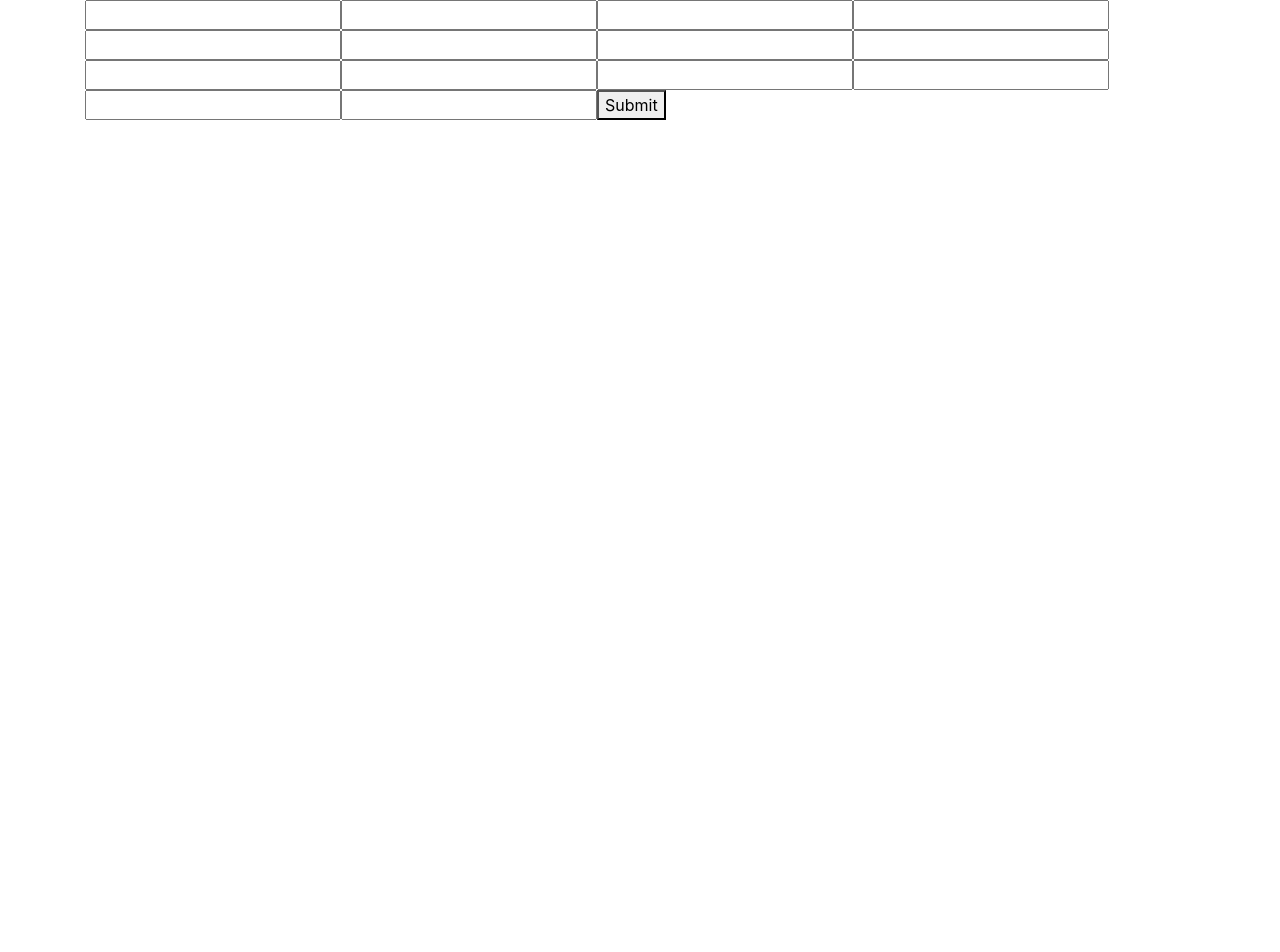
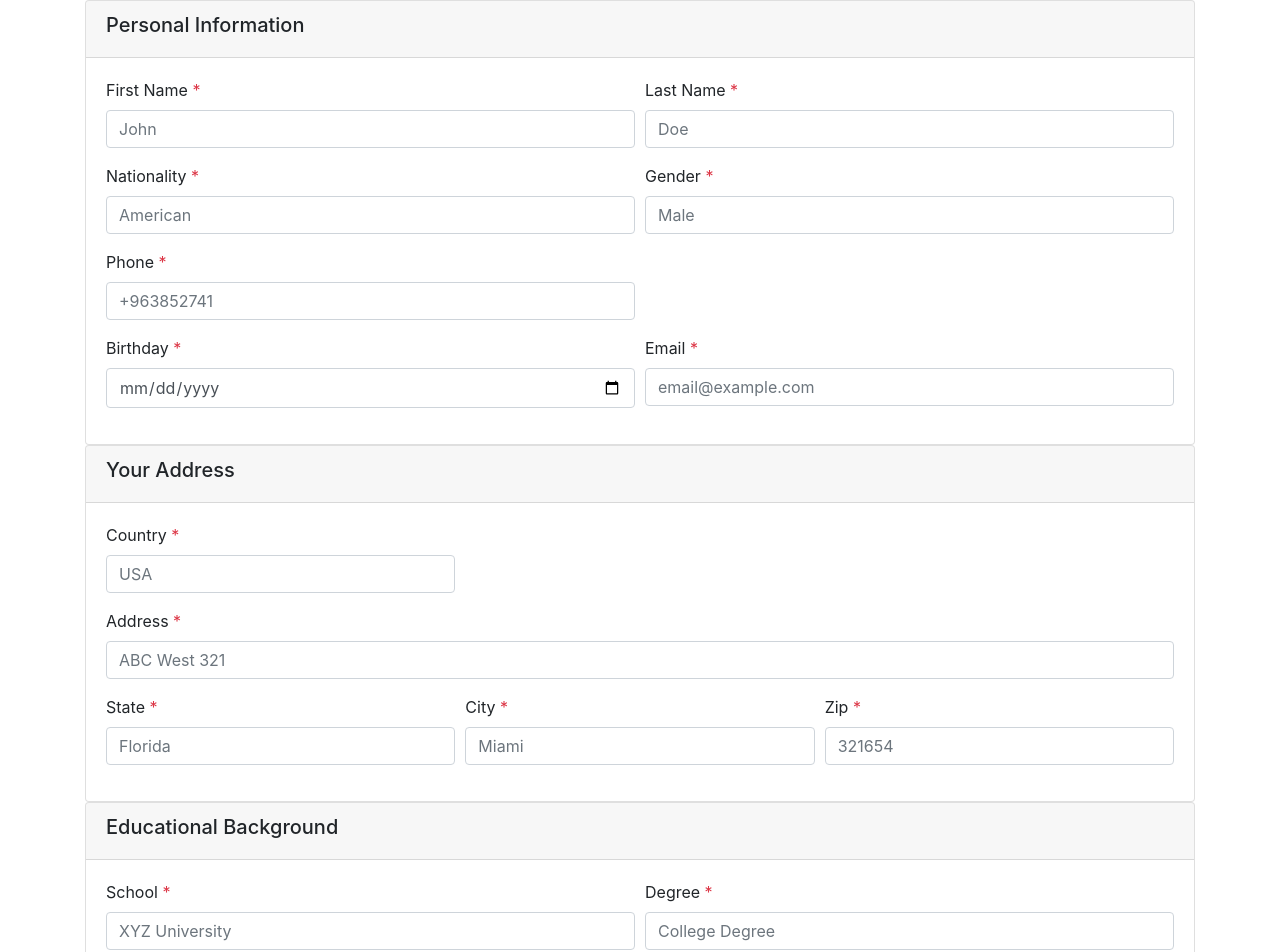
Before and after one commit to pkvillanueva/react-wordpress-crud, a React app in the folder content/themes/rwc-frontend/: page /new in a window 1280 px wide. Shown: the top 952 px of the page. Before the commit the page ends 800 px from the top, so only its background shows below. Built offline with nearby package versions, Linux system fonts and the light colour scheme; the HTML template or start-up script is replaced by a standard one.

Commit message:
Add ApplicantForm markup

```diff
--- a/content/themes/rwc-frontend/src/components/Applicant/ApplicantForm.js
+++ b/content/themes/rwc-frontend/src/components/Applicant/ApplicantForm.js
@@ -3,22 +3,109 @@ import { Field, reduxForm } from 'redux-form';
 
 let ApplicantForm = ({ handleSubmit }) => {
 	return (
-		<form onSubmit={handleSubmit}>
-			<Field name="firstName" component="input" type="text" />
-			<Field name="lastName" component="input" type="text" />
-			<Field name="gender" component="input" type="text" />
-			<Field name="phone" component="input" type="text" />
-			<Field name="email" component="input" type="email" />
-			<Field name="country" component="input" type="text" />
-			<Field name="state" component="input" type="text" />
-			<Field name="city" component="input" type="text" />
-			<Field name="address" component="input" type="text" />
-			<Field name="nationality" component="input" type="text" />
-			<Field name="birthday" component="input" type="text" />
-			<Field name="educBgSchool" component="input" type="text" />
-			<Field name="educBgDegree" component="input" type="text" />
-			<Field name="educBgArea" component="input" type="text" />
-			<button type="submit">Submit</button>
+		<form className="applicant__form" onSubmit={handleSubmit}>
+			<div className="card">
+				<div className="card-header">
+					<h5>Personal Information</h5>
+				</div>
+				<div className="card-body">
+					<div className="form-row">
+					  <div className="form-group col-md-6">
+				      <label htmlFor="firstName">First Name <span className="text-danger">*</span></label>
+				      <Field className="form-control" placeholder="John" name="firstName" component="input" type="text" />
+					  </div>
+					  <div className="form-group col-md-6">
+				      <label htmlFor="lastName">Last Name <span className="text-danger">*</span></label>
+				      <Field className="form-control" placeholder="Doe" name="lastName" component="input" type="text" />
+					  </div>
+					</div>
+					<div className="form-row">
+					  <div className="form-group col-md-6">
+				      <label htmlFor="nationality">Nationality <span className="text-danger">*</span></label>
+				      <Field className="form-control" placeholder="American" name="nationality" component="input" type="text" />
+					  </div>
+					  <div className="form-group col-md-6">
+				      <label htmlFor="gender">Gender <span className="text-danger">*</span></label>
+				      <Field className="form-control" placeholder="Male" name="gender" component="input" type="text" />
+					  </div>
+					</div>
+					<div className="form-row">
+					  <div className="form-group col-md-6">
+				      <label htmlFor="phone">Phone <span className="text-danger">*</span></label>
+				      <Field className="form-control" placeholder="+963852741" name="phone" component="input" type="text" />
+					  </div>
+					</div>
+					<div className="form-row">
+					  <div className="form-group col-md-6">
+				      <label htmlFor="birthday">Birthday <span className="text-danger">*</span></label>
+				      <Field className="form-control" placeholder="Birthday" name="birthday" component="input" type="date" />
+					  </div>
+					  <div className="form-group col-md-6">
+				      <label htmlFor="email">Email <span className="text-danger">*</span></label>
+				      <Field className="form-control" placeholder="email@example.com" name="email" component="input" type="email" />
+					  </div>
+					</div>
+				</div>
+			</div>
+			<div className="card">
+			  <div className="card-header">
+			    <h5>Your Address</h5>
+			  </div>
+			  <div className="card-body">
+			    <div className="form-row">
+			      <div className="form-group col-md-4">
+			        <label htmlFor="country">Country <span className="text-danger">*</span></label>
+			        <Field className="form-control" placeholder="USA" name="country" component="input" type="text" />
+			      </div>
+			    </div>
+			    <div className="form-row">
+			      <div className="form-group col-md-12">
+			        <label htmlFor="address">Address <span className="text-danger">*</span></label>
+			        <Field className="form-control" placeholder="ABC West 321" name="address" component="input" type="text" />
+			      </div>
+			    </div>
+			    <div className="form-row">
+			      <div className="form-group col-md-4">
+			        <label htmlFor="state">State <span className="text-danger">*</span></label>
+			        <Field className="form-control" placeholder="Florida" name="state" component="input" type="text" />
+			      </div>
+			      <div className="form-group col-md-4">
+			        <label htmlFor="city">City <span className="text-danger">*</span></label>
+			        <Field className="form-control" placeholder="Miami" name="city" component="input" type="text" />
+			      </div>
+			      <div className="form-group col-md-4">
+			        <label htmlFor="city">Zip <span className="text-danger">*</span></label>
+			        <Field className="form-control" placeholder="321654" name="city" component="input" type="text" />
+			      </div>
+			    </div>
+			  </div>
+			</div>
+			<div className="card">
+			  <div className="card-header">
+			    <h5>Educational Background</h5>
+			  </div>
+			  <div className="card-body">
+			    <div className="form-row">
+			      <div className="form-group col-md-6">
+			        <label htmlFor="educBgSchool">School <span className="text-danger">*</span></label>
+			        <Field className="form-control" placeholder="XYZ University" name="educBgSchool" component="input" type="text" />
+			      </div>
+			      <div className="form-group col-md-6">
+			        <label htmlFor="educBgDegree">Degree <span className="text-danger">*</span></label>
+			        <Field className="form-control" placeholder="College Degree" name="educBgDegree" component="input" type="text" />
+			      </div>
+			    </div>
+			    <div className="form-row">
+			      <div className="form-group col-md-6">
+			        <label htmlFor="educBgArea">Area of Study</label>
+			        <Field className="form-control" placeholder="BS in Computer Science" name="educBgArea" component="input" type="text" />
+			      </div>
+			    </div>
+			  </div>
+			</div>
+			<div className="applicant__form-submit">
+				<button type="submit" className="btn btn-primary">Submit</button>
+			</div>
 		</form>
 	);
 };
```
